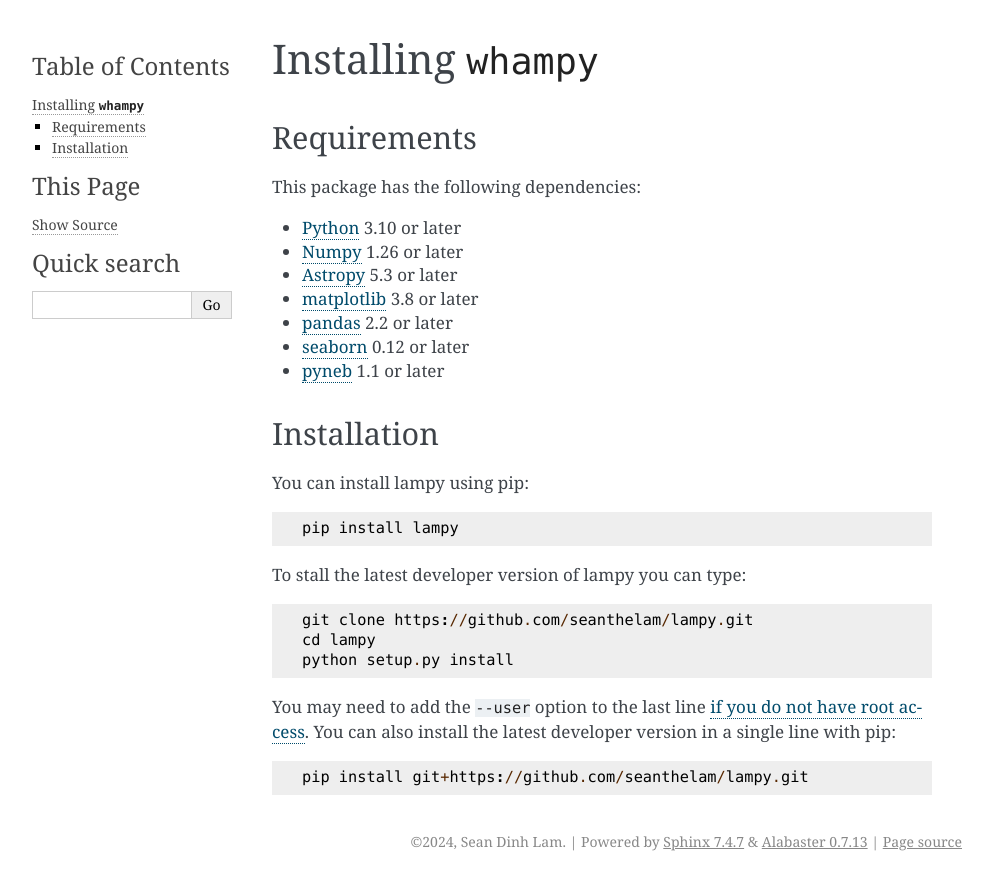
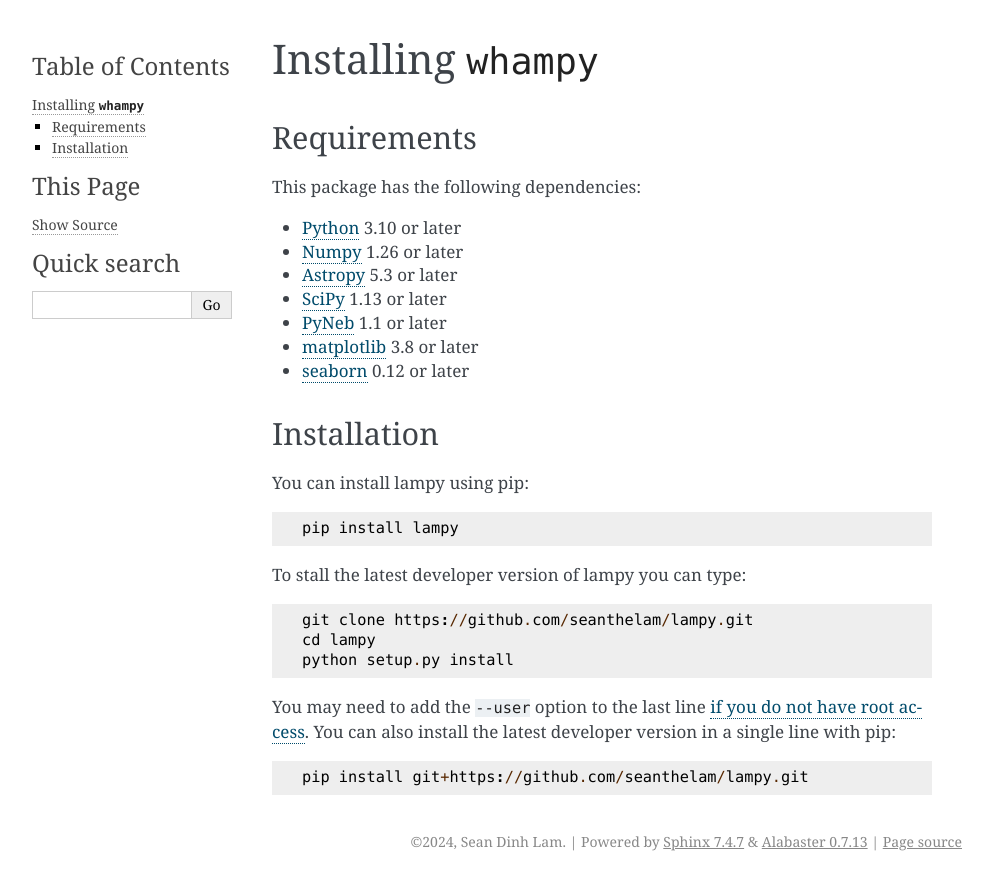
Before and after one commit to seanthelam/lampy, a Sphinx documentation site: the page built from docs/installing.rst, in a window 1280 px wide. Shown: the top 890 px of the page, without its empty margins (148-1140 px from the left). Built offline with Sphinx 7.4.7, drawn with Linux system fonts in a browser that asks for light colours; the version number could not be read and is left out.

Commit message:
Update installing.rst

```diff
--- a/docs/installing.rst
+++ b/docs/installing.rst
@@ -9,10 +9,10 @@ This package has the following dependencies:
 * `Python <http://www.python.org>`_ 3.10 or later
 * `Numpy <http://www.numpy.org>`_ 1.26 or later
 * `Astropy <http://www.astropy.org>`_ 5.3 or later
+* `SciPy <http://scipy.org>`_ 1.13 or later
+* `PyNeb <https://github.com/Morisset/PyNeb_devel>`_ 1.1 or later
 * `matplotlib <http://matplotlib.org>`_ 3.8 or later
-* `pandas <http://pandas.pydata.org>`_ 2.2 or later
 * `seaborn <https://seaborn.pydata.org/index.html>`_ 0.12 or later
-* `pyneb <https://github.com/Morisset/PyNeb_devel>`_ 1.1 or later
 
 Installation
 ------------
```
